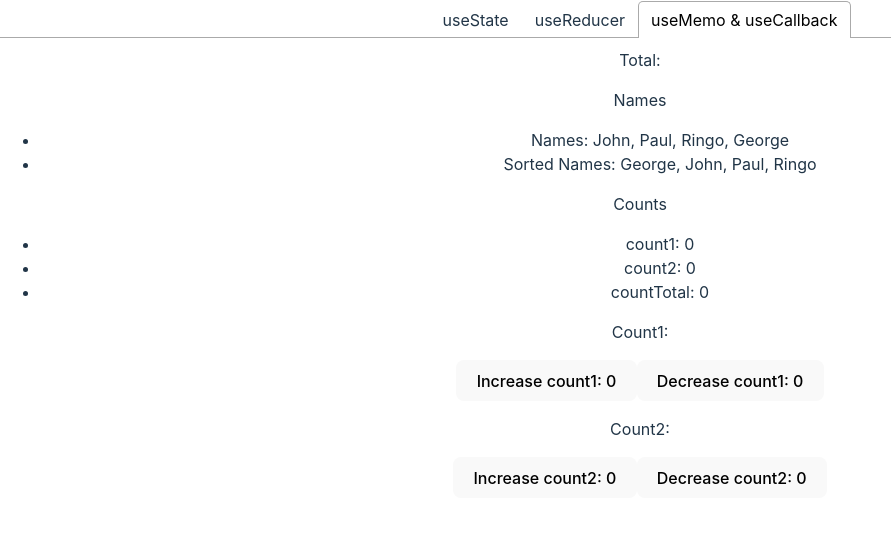
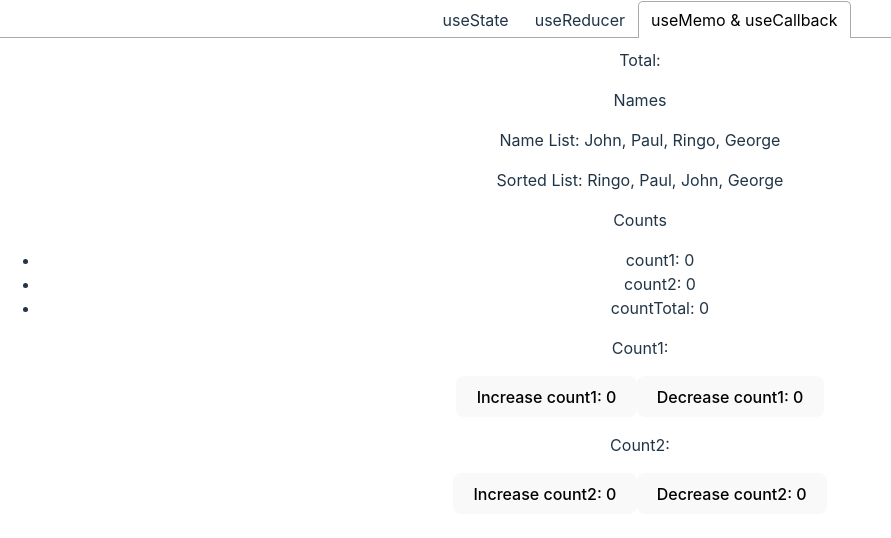
Before and after one commit to gmartpad/react-state-management-studies, a React (Vite) app: page / in a window 1280 px wide. Both pictures are taken after a click on the tab "useMemo & useCallback". Shown: the top 538 px of the page, without its empty margins (0-891 px from the left). Built offline with nearby package versions, Linux system fonts and the light colour scheme.

Commit message:
use-callback

```diff
--- a/src/App.jsx
+++ b/src/App.jsx
@@ -5,53 +5,7 @@ import Counter from './components/Counter'
 import NameList from './components/NameList'
 import ReducerNameList from './components/ReducerNameList';
 import UserForm from './components/UserForm';
-import { useState, useMemo } from 'react'
-
-function UseMemoComponent() {
-  const [numbers] = useState([10, 20, 30])
-
-  const total = useMemo(() => {
-    numbers.reduce((acc, number) => acc + number, 0)
-  }, [numbers])
-
-  //
-
-  const [names] = useState(['John', 'Paul', 'Ringo', 'George'])
-
-  const sortedNames = useMemo(() => {
-    return [...names].sort()
-  }, [names])
-
-  //
-
-  const [count1, setCount1] = useState(0)
-  const [count2, setCount2] = useState(0)
-  const countTotal = count1 + count2
-
-  return (
-    <div>
-      Total: {total}
-      <p>Names</p>
-      <ul>
-        <li>Names: {names.join(', ')}</li>
-        <li>Sorted Names: {sortedNames.join(', ')}</li>
-      </ul>
-      <p>Counts</p>
-      <ul>
-        <li>count1: {count1}</li>
-        <li>count2: {count2}</li>
-        <li>countTotal: {countTotal}</li>
-      </ul>
-      <p>Count1:</p>
-      <button onClick={() => setCount1(oldValue => oldValue + 1)}>Increase count1: {count1}</button>
-      <button onClick={() => setCount1(oldValue => oldValue - 1)}>Decrease count1: {count1}</button>
-      <p>Count2:</p>
-      <button onClick={() => setCount2(oldValue => oldValue + 1)}>Increase count2: {count2}</button>
-      <button onClick={() => setCount2(oldValue => oldValue - 1)}>Decrease count2: {count2}</button>
-    </div>
-  )
-
-}
+import MemoCallbackComponent from './components/MemoCallbackComponent';
 
 function App() {
 
@@ -85,7 +39,7 @@ function App() {
 
       {/* useMemo & useCallback */}
       <TabPanel>
-        <UseMemoComponent/>
+        <MemoCallbackComponent/>
       </TabPanel>
     </Tabs>
   )
--- /dev/null
+++ b/src/components/MemoCallbackComponent/index.jsx
@@ -0,0 +1,46 @@
+import SortedList from '../SortedList';
+import { useState, useMemo, useCallback } from 'react'
+
+function MemoCallbackComponent() {
+  const [numbers] = useState([10, 20, 30])
+
+  const total = useMemo(() => {
+    numbers.reduce((acc, number) => acc + number, 0)
+  }, [numbers])
+
+  //
+
+  const [names] = useState(['John', 'Paul', 'Ringo', 'George'])
+
+  //
+
+  const [count1, setCount1] = useState(0)
+  const [count2, setCount2] = useState(0)
+  const countTotal = count1 + count2
+
+  const sortFunc = useCallback((a, b) => a.localeCompare(b) * -1, [])
+
+  return (
+    <div>
+      Total: {total}
+      <p>Names</p>
+      <p>Name List: {names.join(', ')}</p>
+      <SortedList list={names} sortFunc={sortFunc} />
+      <p>Counts</p>
+      <ul>
+        <li>count1: {count1}</li>
+        <li>count2: {count2}</li>
+        <li>countTotal: {countTotal}</li>
+      </ul>
+      <p>Count1:</p>
+      <button onClick={() => setCount1(oldValue => oldValue + 1)}>Increase count1: {count1}</button>
+      <button onClick={() => setCount1(oldValue => oldValue - 1)}>Decrease count1: {count1}</button>
+      <p>Count2:</p>
+      <button onClick={() => setCount2(oldValue => oldValue + 1)}>Increase count2: {count2}</button>
+      <button onClick={() => setCount2(oldValue => oldValue - 1)}>Decrease count2: {count2}</button>
+    </div>
+  )
+
+}
+
+export default MemoCallbackComponent
--- /dev/null
+++ b/src/components/SortedList/index.jsx
@@ -0,0 +1,10 @@
+import { useMemo } from 'react'
+
+function SortedList({ list, sortFunc }) {
+  const sortedList = useMemo(() => {
+    return [...list].sort(sortFunc)
+  }, [list, sortFunc])
+  return <div>Sorted List: {sortedList.join(', ')}</div>
+}
+
+export default SortedList
```
